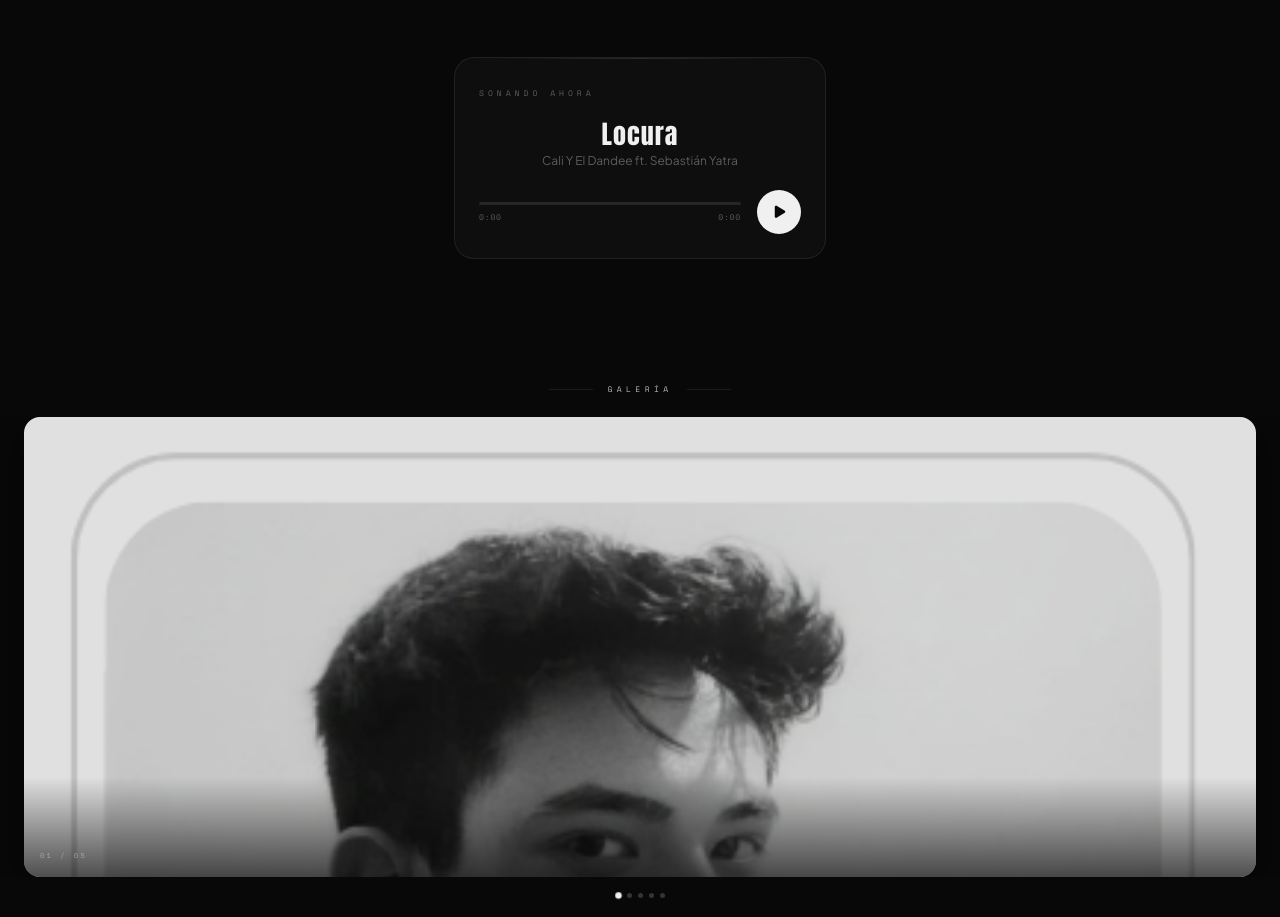
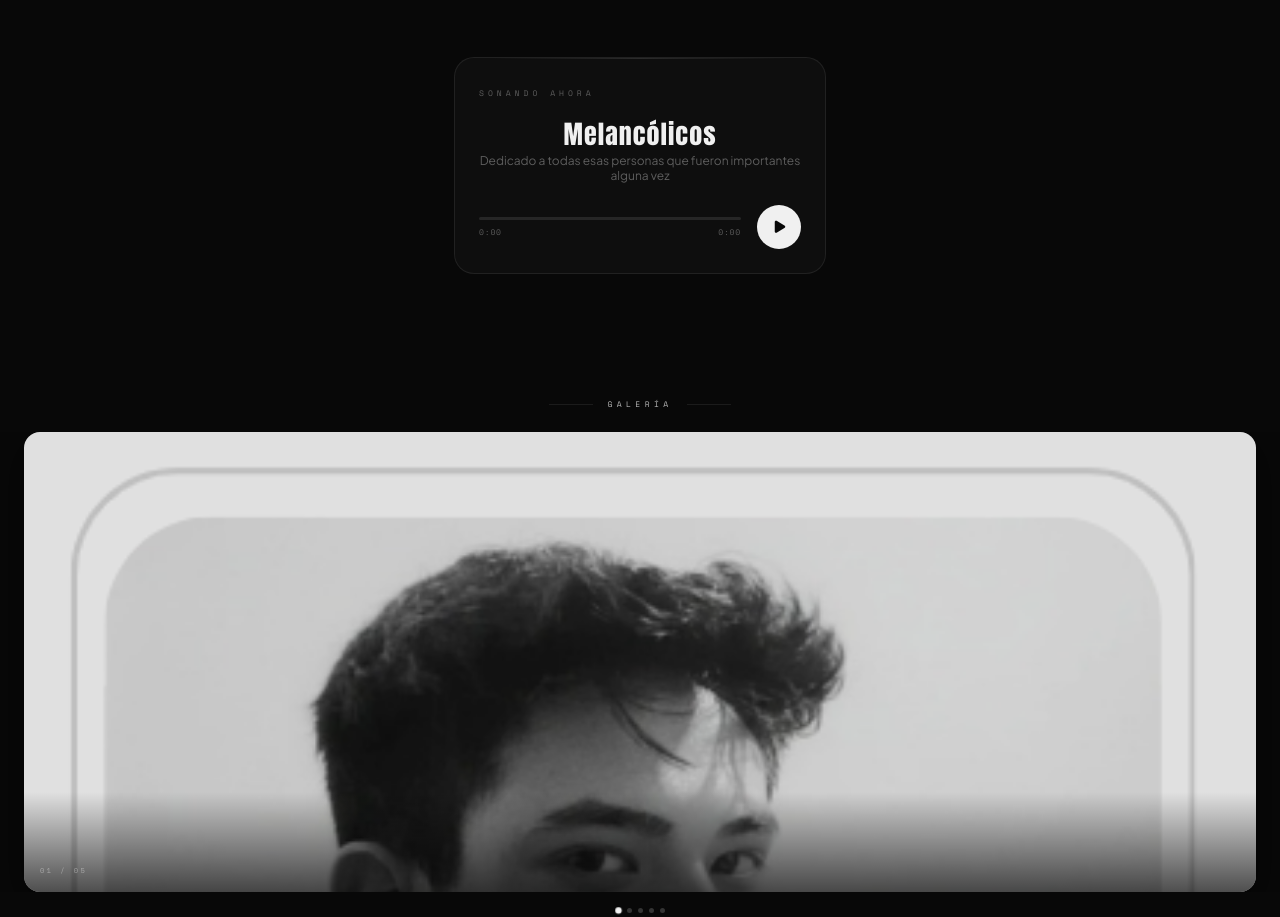
Before and after one commit to VlizeEstudio/Max_Cruz_About, a plain HTML site: page index.html in a window 1280 px wide. Shown: the part 1840-2757 px from the top of the page. Drawn offline with nearby package versions, Linux system fonts and the light colour scheme.

Commit message:
Update index.html

```diff
--- a/index.html
+++ b/index.html
@@ -724,11 +724,11 @@
             </div>
         </div>
         <div class="music-info">
-            <div class="music-title">Locura</div>
-            <div class="music-artist">Cali Y El Dandee ft. Sebastián Yatra</div>
+            <div class="music-title">Melancólicos</div>
+            <div class="music-artist">Dedicado a todas esas personas que fueron importantes alguna vez</div>
         </div>
         <audio id="audioPlayer" preload="none">
-            <source src="Cali Y El Dandee, Sebastián Yatra - Locura.mp3" type="audio/mpeg">
+            <source src="Sebastián Yatra - Melancólicos Anónimos (Official Video).mp3" type="audio/mpeg">
         </audio>
         <div class="music-controls">
             <div class="music-progress-wrap">
```
